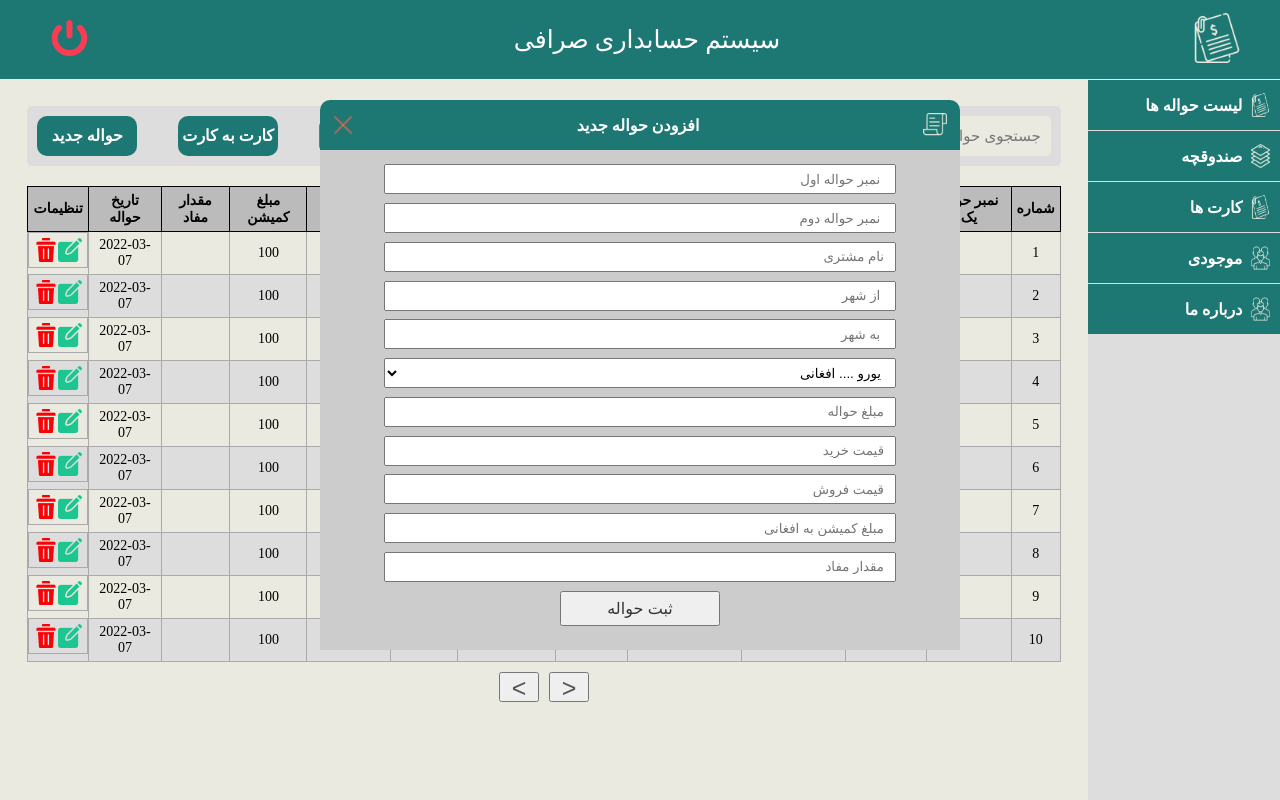
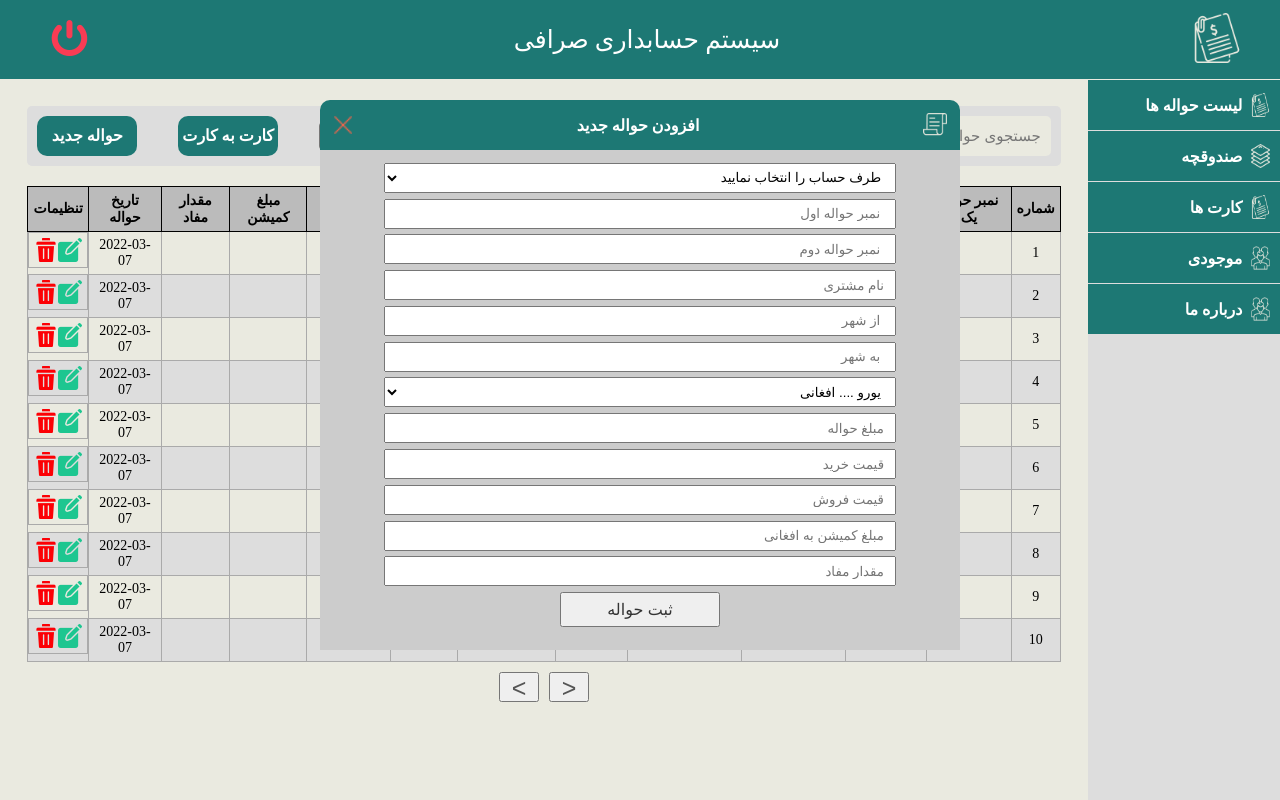
Before and after one commit to RezaHabibi1001/ExchangeFront, a React (Create React App) app: page /home in a window 1280 px wide. Both pictures are taken after a click on the element "حواله جدید". Built offline with nearby package versions, Linux system fonts and the light colour scheme.

Commit message:
havala simi finalized

```diff
--- a/src/Components/Home/Home.jsx
+++ b/src/Components/Home/Home.jsx
@@ -221,7 +221,8 @@ export function Home() {
       date.getFullYear() + "-" + date.getDay() + "-" + date.getDate();
 
     havalaData = {
-      havala_type: "normal",
+      havala_type: "معمولی",
+      tarafHesab: e.target.tarafHesab.value,
       havala_number1: e.target.havala_number1?.value,
       havala_number2: e.target.havala_number2?.value,
       from_card: null,
@@ -234,7 +235,12 @@ export function Home() {
       purchased_price: e.target.purchased_price?.value,
       sell_price: e.target.sell_price?.value,
       commision_amount: e.target.commision_amount?.value,
-      safe_amount: e.target.safe_amount?.value,
+      safe_amount:
+        (
+          (e.target.havala_amount?.value *
+            (e.target.sell_price?.value - e.target.purchased_price?.value)) /
+          e.target.purchased_price?.value
+        ).toFixed(2) - e.target.commision_amount?.value,
       havala_date: havala_date,
     };
     console.log("normal havala ", havalaData);
@@ -247,7 +253,8 @@ export function Home() {
     let havala_date =
       date.getFullYear() + "-" + date.getDay() + "-" + date.getDate();
     havalaData = {
-      havala_type: "card_to_card",
+      havala_type: "کارت به کارت",
+      tarafHesab: e.target.tarafHesab.value,
       havala_number1: e.target.havala_number1?.value,
       havala_number2: null,
       from_card:
@@ -268,6 +275,7 @@ export function Home() {
     };
     setItems([havalaData, ...items]);
     setcardToCard(false);
+    console.log(havalaData);
   }
 
   return (
@@ -287,6 +295,16 @@ export function Home() {
           </div>
           <form onSubmit={handleNormalHavala}>
             <div className="addNormalHavala-body">
+              <select
+                name="tarafHesab"
+                id="tarafHesab"
+                className="addCardToCard-body-input currency-type"
+              >
+                <option value="">طرف حساب را انتخاب نمایید</option>
+                <option value="عمه نوری">عمه نوری</option>
+                <option value="محمد">محمد</option>
+                <option value="اکبر">اکبر</option>
+              </select>
               <input
                 type="text"
                 name="havala_number1"
@@ -406,6 +424,16 @@ export function Home() {
           </div>
           <form onSubmit={handleCardtoCard}>
             <div className="addNormalHavala-body">
+              <select
+                name="tarafHesab"
+                id="tarafHesab"
+                className="addCardToCard-body-input currency-type"
+              >
+                <option value="">طرف حساب را انتخاب نمایید</option>
+                <option value="عمه نوری">عمه نوری</option>
+                <option value="محمد">محمد</option>
+                <option value="اکبر">اکبر</option>
+              </select>
               <input
                 type="text"
                 name="havala_number1"
@@ -598,7 +626,7 @@ export function Home() {
                         <td>
                           {havala.purchased_price + " - " + havala.sell_price}
                         </td>
-                        <td>{havala.commision_amount}</td>
+                        <td>{havala.payed_amount}</td>
 
                         <td>{havala.safe_amount}</td>
                         <td>{havala.havala_date}</td>
```
